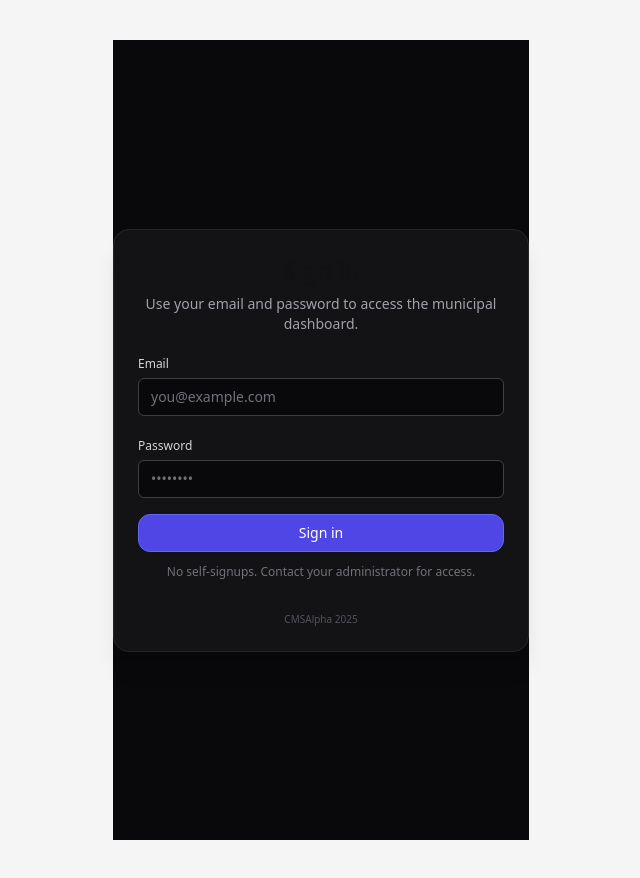
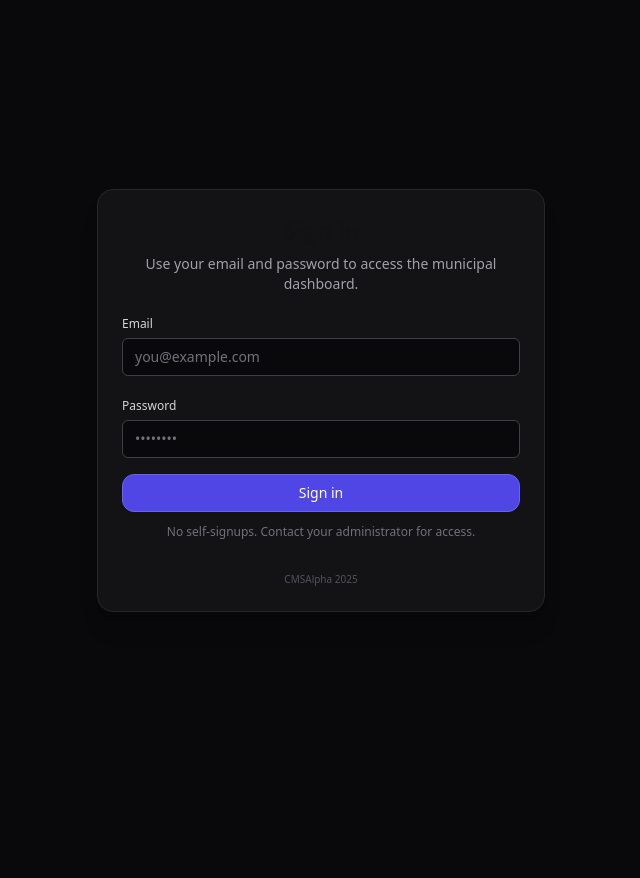
Before and after one commit to NickHuizenga/municipal-saas, a Next.js app: page /login in a window 1280 px wide. Shown: the whole page, without its empty margins (319-959 px from the left). After the commit the page ends 800 px from the top, so only its background shows below. Built offline with nearby package versions, Linux system fonts and the light colour scheme; no server answers.

Commit message:
Update layout.tsx

```diff
--- a/src/app/login/layout.tsx
+++ b/src/app/login/layout.tsx
@@ -1,17 +1,8 @@
 // src/app/login/layout.tsx
-import "../globals.css";
-import type { Metadata } from "next";
-
-export const metadata: Metadata = { title: "Sign in" };
-export const dynamic = "force-dynamic";
-export const revalidate = 0;
-
-export default function LoginLayout({ children }: { children: React.ReactNode }) {
-  return (
-    <html lang="en">
-      <body className="min-h-screen bg-background text-foreground antialiased">
-        <main className="mx-auto max-w-md px-4 py-10">{children}</main>
-      </body>
-    </html>
-  );
+export default function LoginLayout({
+  children,
+}: {
+  children: React.ReactNode;
+}) {
+  return <>{children}</>;
 }
```
